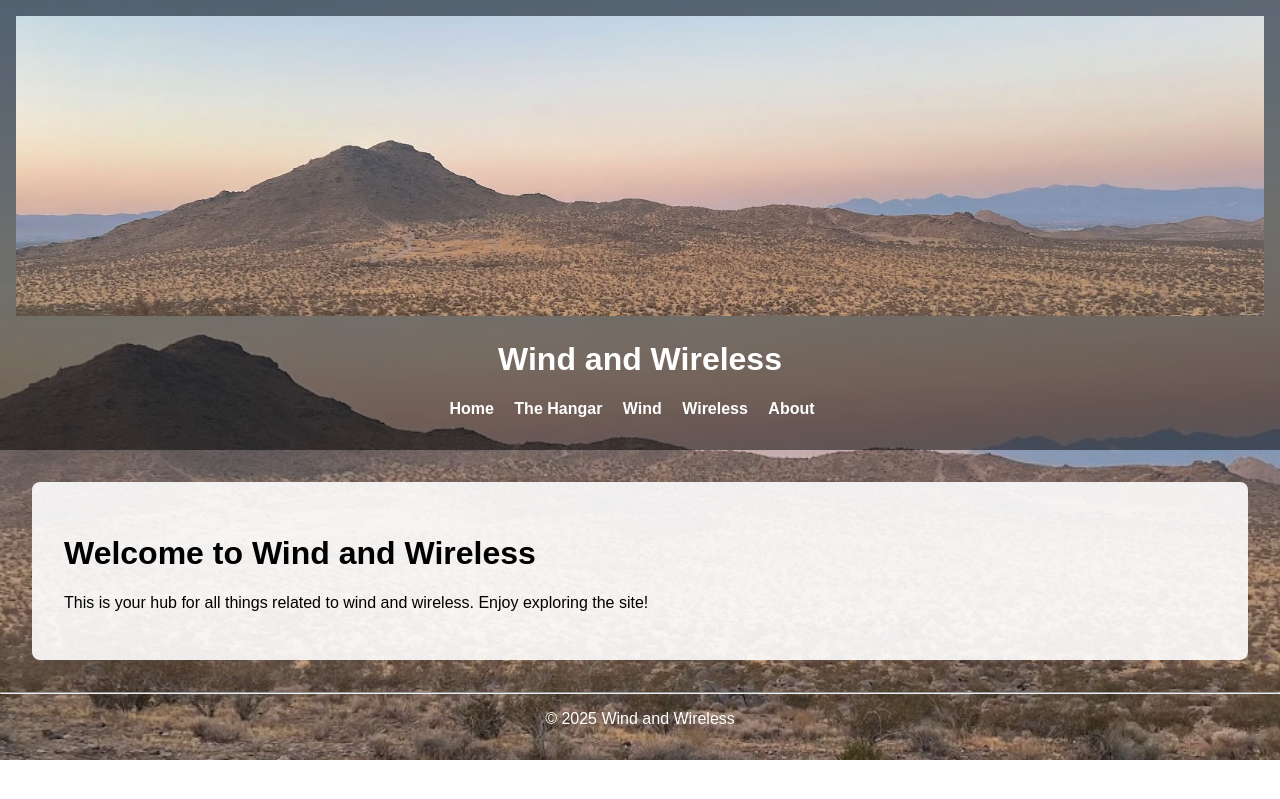
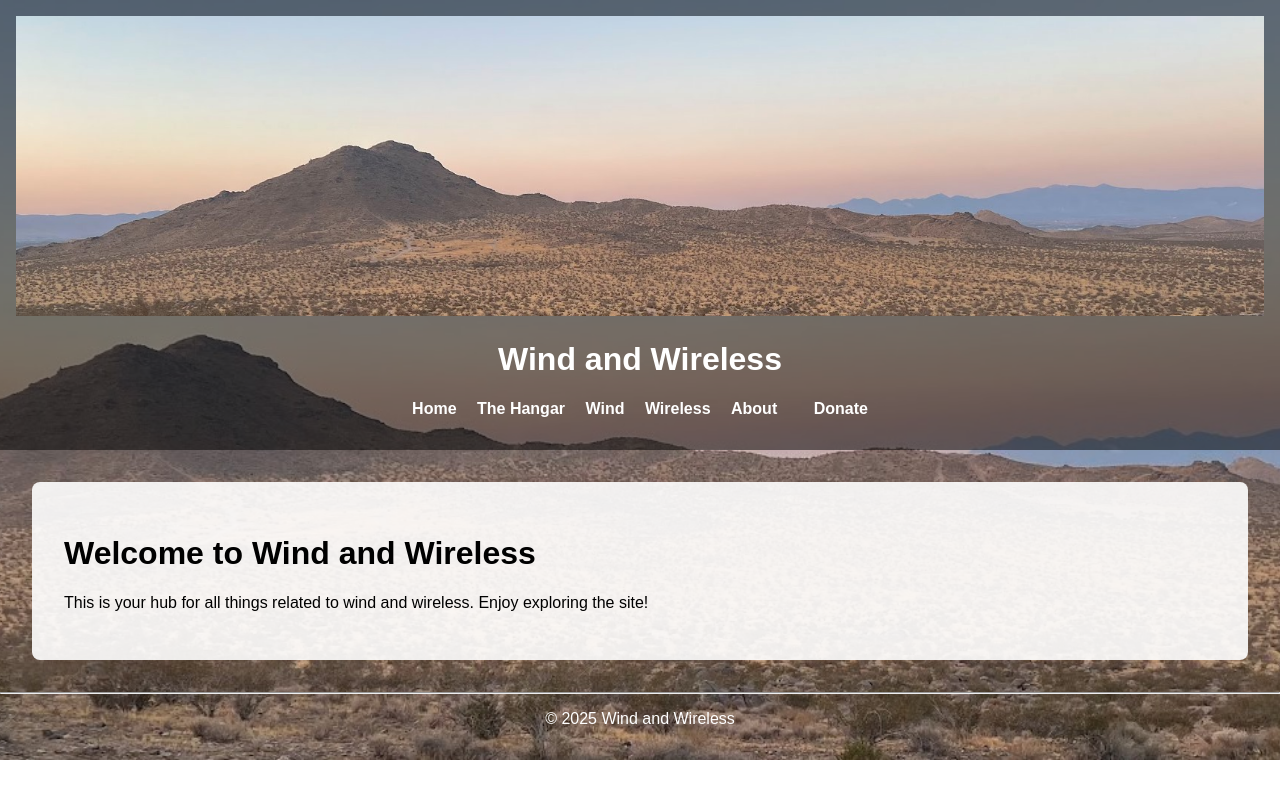
Before and after one commit to 00X30/WindWireless, a Jekyll site: the page built from index.md, in a window 1280 px wide. Shown: the top 799 px of the page. Built offline with Jekyll 4.4.1, drawn with Linux system fonts in a browser that asks for light colours.

Commit message:
Update default.html

```diff
--- a/_layouts/default.html
+++ b/_layouts/default.html
@@ -19,6 +19,7 @@
         <li><a href="{{ '/wind' | relative_url }}">Wind</a></li>
         <li><a href="{{ '/wireless' | relative_url }}">Wireless</a></li>
         <li><a href="{{ '/about' | relative_url }}">About</a></li>
+        <li></li><a href="/donate">Donate</a></li>
       </ul>
     </nav>
   </header>
```
